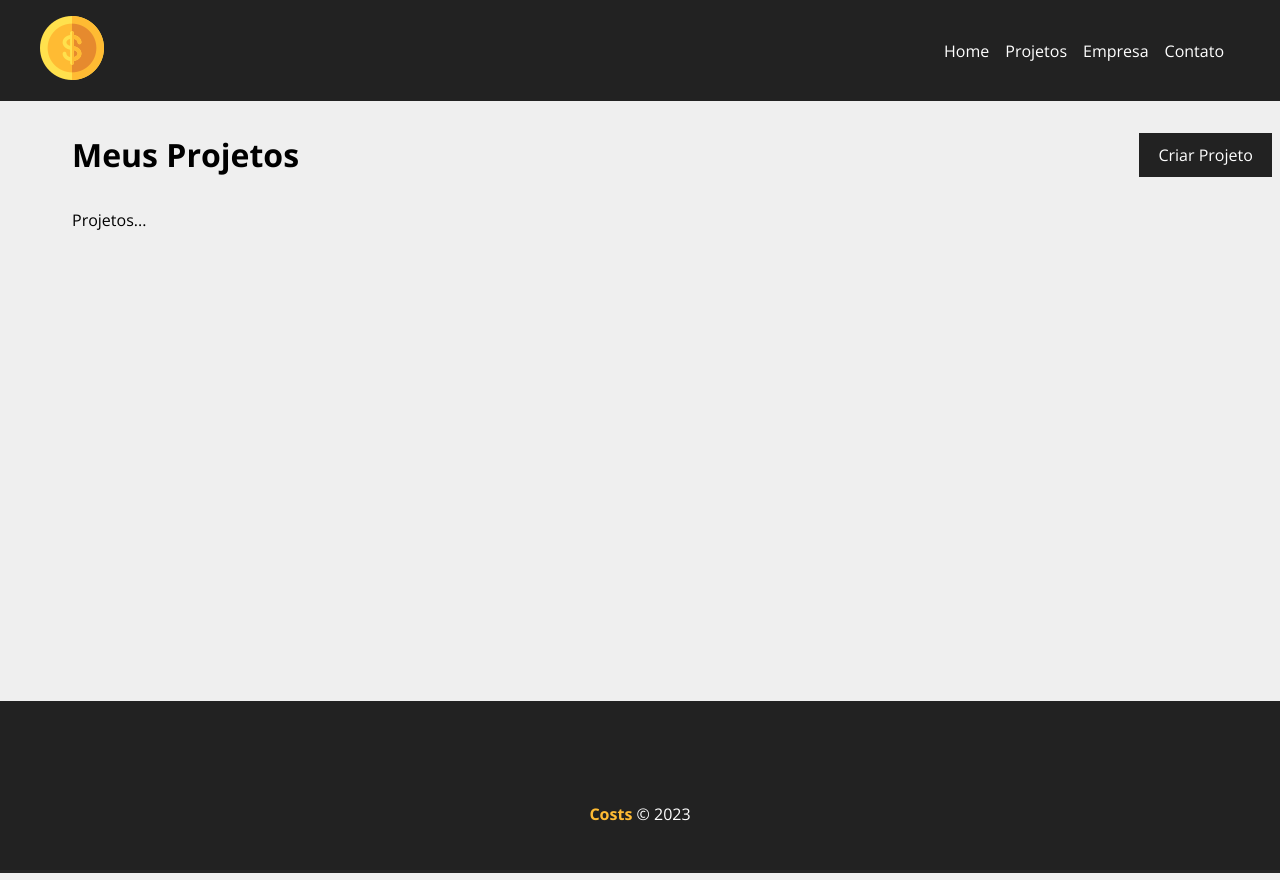
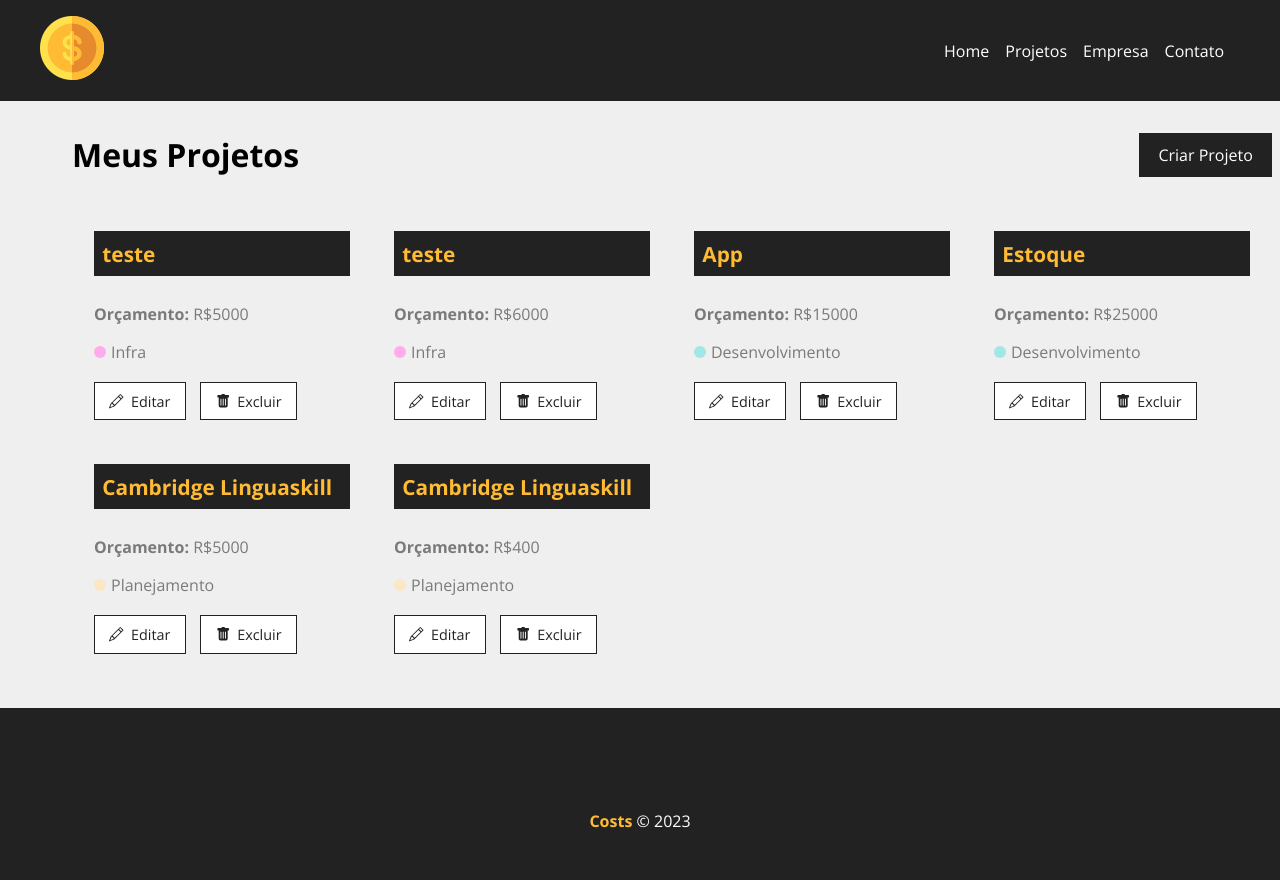
Before and after one commit to alveswellingtonn/costs, a React (Create React App) app: page /projects in a window 1280 px wide. Shown: the top 880 px of the page. Built offline with nearby package versions, Linux system fonts and the light colour scheme; data requests are answered from the project's data file; some icons are missing.

Commit message:
Resgatando projetos do banco de dados

```diff
--- a/src/pages/Projects.js
+++ b/src/pages/Projects.js
@@ -1,20 +1,36 @@
-import React from 'react'
+import React, { useState, useEffect } from 'react'
 import './Projects.css'
 
 import Message from '../layout/Message'
 import Container from '../layout/Container'
 import LinkButton from '../layout/LinkButton';
+import ProjectCard from '../project/ProjectCard';
 
 import { useLocation } from 'react-router-dom'
 
 function Projects() {
 
+  const [projects, setProjects] = useState([]);
+
   const location = useLocation();
   let message = '';
-
   if (location.state) {
     message = location.state.message;
   }
+
+  useEffect(() => {
+    fetch('http://localhost:5000/projects', {
+      method: 'GET',
+      headers: {
+        'Content-Type': 'application/json',
+      }
+    }).then(resp => resp.json())
+      .then(data => {
+        console.log(data)
+        setProjects(data)
+      })
+      .catch(err => console.log(err))
+  }, []);
 
   return (
     <div className='project-container'>
@@ -24,7 +40,16 @@
       </div>
       {message && <Message type="success" msg={message} />}
       <Container customClass="start" >
-        <p> Projetos...</p>
+        {projects.length > 0 &&
+          projects.map((project) =>
+            <ProjectCard
+              id={project.id}
+              name={project.name}
+              budget={project.budget}
+              category={project.category.name}
+              key={project.id}
+            />
+          )}
       </Container>
 
     </div>
--- /dev/null
+++ b/src/project/ProjectCard.css
@@ -0,0 +1,87 @@
+.project-card {
+    padding: 1em;
+    border: 1px solid solid #7a7a7a;
+    border-radius: 5px;
+    width: 24%;
+    margin: 0.5%;
+}
+
+.project-card h4 {
+    background-color: #222;
+    color: #FFBB33;
+    padding: .4em;
+    margin-bottom: 1.3em;
+    font-size: 1.3em;
+}
+
+.project-card p {
+    color: #7a7a7a;
+    margin-bottom: 1em;
+}
+
+.project-card p span {
+    font-weight: bold;
+}
+
+.category-text {
+    display: flex;
+    align-items: center;
+}
+
+.category-text span {
+    display: block;
+    width: 12px;
+    height: 12px;
+    border-radius: 50%;
+    background-color: #CCC;
+    margin-right: 5px;
+}
+
+.category-text .infra {
+    background-color: #FFABEC;
+}
+
+.category-text .desenvolvimento {
+    background-color: #A0E7E5;
+}
+
+.category-text .design {
+    background-color: #B4F8C8;
+}
+
+.category-text .planejamento {
+    background-color: #fbe7c6;
+}
+
+.projects-card-actions {
+    margin-top: 1.2em;
+    display: flex;
+    align-items: center;
+}
+
+.projects-card-actions a,
+.projects-card-actions button {
+    text-decoration: none;
+    border: none;
+    background-color: #FFF;
+    color: #222;
+    font-size: .9em;
+    padding: .6em 1em;
+    margin-right: 1em;
+    cursor: pointer;
+    border: 1px solid #222;
+    display: flex;
+    align-items: center;
+    justify-content: center;
+    transition: 0.5s;
+}
+
+.projects-card-actions svg {
+    margin-right: .5em;
+}
+
+.projects-card-actions a:hover,
+.projects-card-actions button:hover {
+    background-color: #222;
+    color: #ffbb33;
+}
--- /dev/null
+++ b/src/project/ProjectCard.js
@@ -0,0 +1,29 @@
+import React from 'react';
+import {Link} from 'react-router-dom';
+import './ProjectCard.css';
+
+import { BsPencil, BsFillTrashFill } from 'react-icons/bs';
+
+function ProjectCard({ id, name, budget, category, handleRemove }) {
+    return (
+        <div className='project-card'>
+            <h4>{name}</h4>
+            <p>
+                <span>Orçamento:</span> R${budget}
+            </p>
+            <p className='category-text'>
+                <span className={`${category.toLowerCase()}`}></span> {category}
+            </p>
+            <div className='projects-card-actions'>
+                <Link to='/'>
+                    <BsPencil /> Editar
+                </Link>
+                <button>
+                    <BsFillTrashFill /> Excluir
+                </button>
+            </div>
+        </div>
+    )
+}
+
+export default ProjectCard
```
